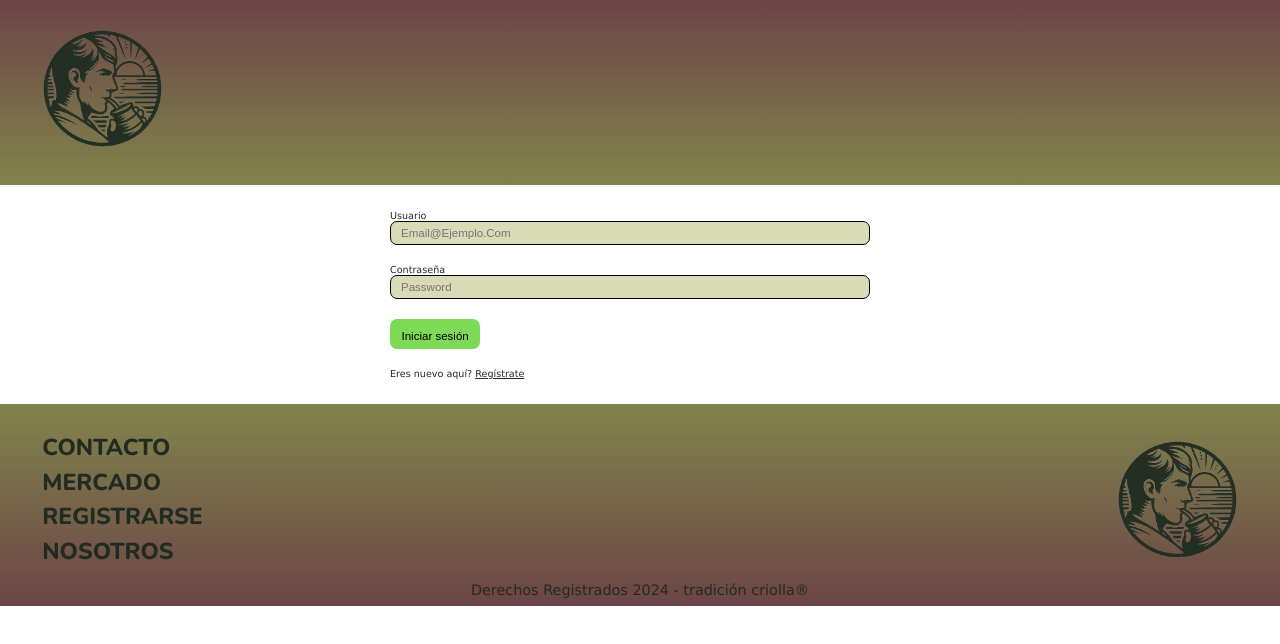
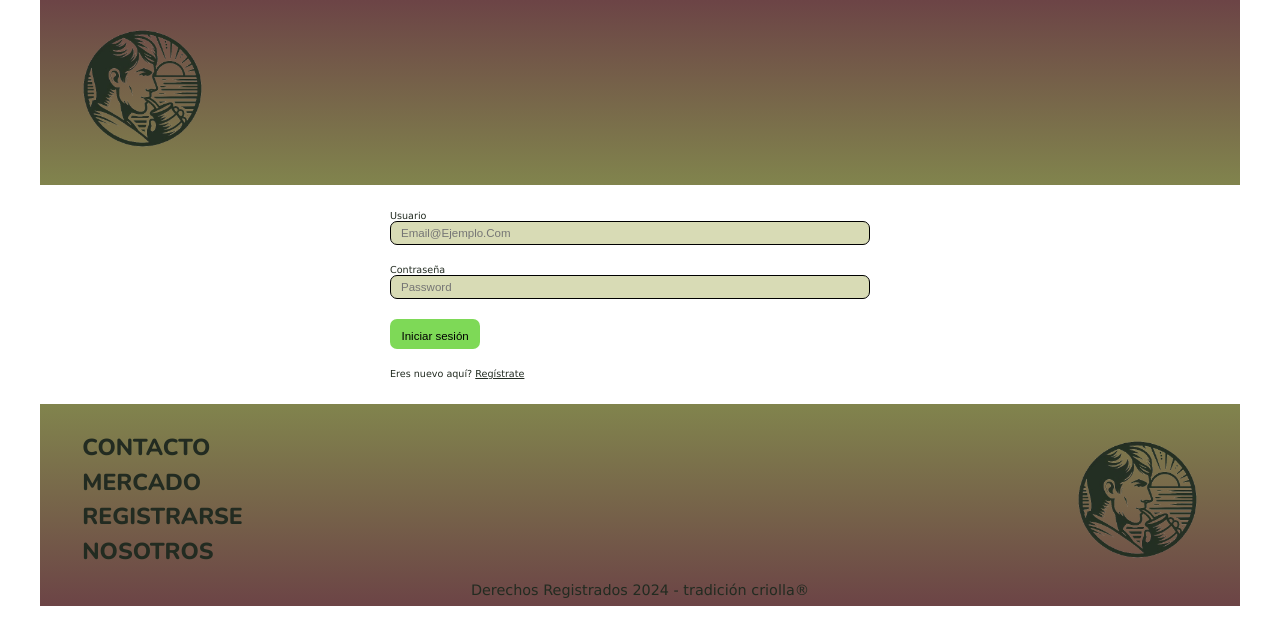
Before and after one commit to amarrero86mr/tp-grupo02, a plain HTML site: page pages/login.html in a window 1280 px wide. Drawn offline with nearby package versions, Linux system fonts and the light colour scheme.

Commit message:
[FIX] nosrmalizando ancho de fotter y header desde estilos

```diff
--- a/styles/part/footer.css
+++ b/styles/part/footer.css
@@ -1,4 +1,6 @@
 footer {
+    max-width: 1200px;
+    margin: 0 auto;
     background-image: linear-gradient( var(--green-yerba-solid),  var(--brown-mate-solid));
     display: flex;
     padding: 0 0.8vw ;
--- a/styles/part/header.css
+++ b/styles/part/header.css
@@ -1,4 +1,6 @@
 header {
+    max-width: 1200px;
+    margin: 0 auto;
     font-family: var(--secondary-font);
     font-weight: 800;
     font-size: 2.7em;
```
